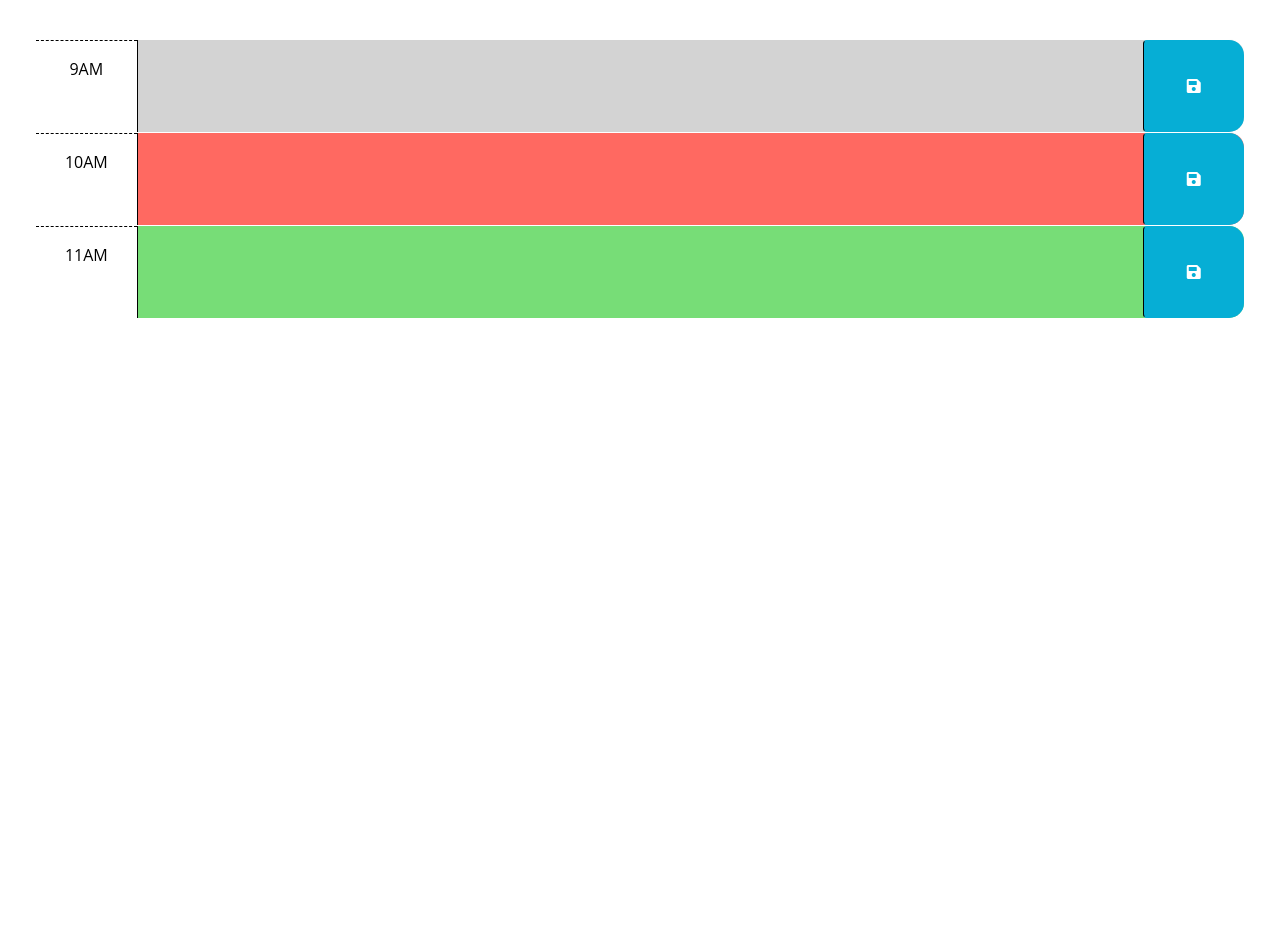
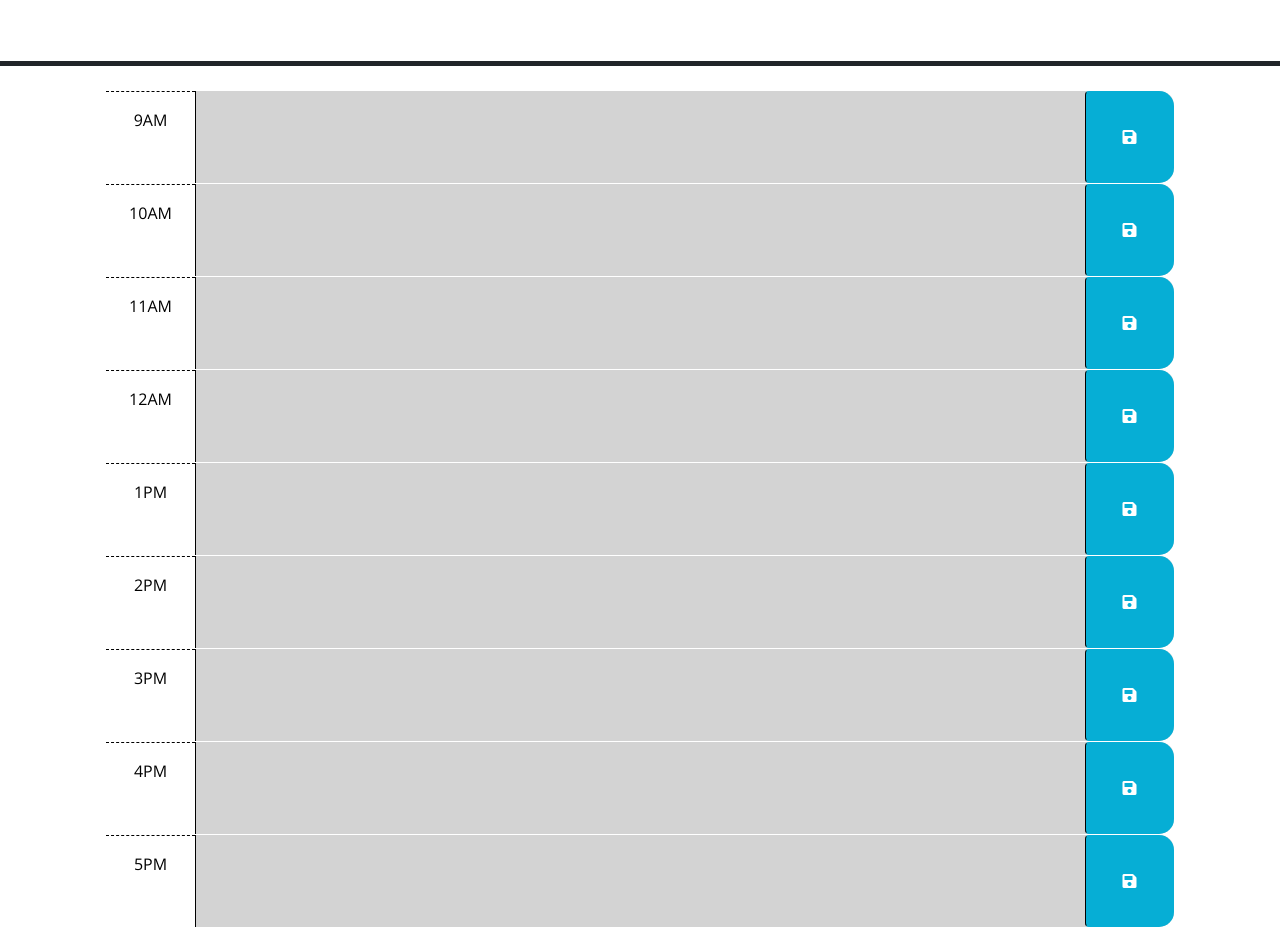
Before and after one commit to ColinSprows/work-day-scheduler, a plain HTML site: page index.html in a window 1280 px wide. Shown: the part 212-1139 px from the top of the page. Before the commit the page ends 800 px from the top, so only its background shows below. Drawn offline with nearby package versions, Linux system fonts and the light colour scheme; files that its build step writes are made by us from their sources.

Commit message:
added javascript

```diff
--- a/assets/scripts/script.js
+++ b/assets/scripts/script.js
@@ -1,7 +1,48 @@
 // Wrap all code that interacts with the DOM in a call to jQuery to ensure that
 // the code isn't run until the browser has finished rendering all the elements
 // in the html.
-$(function () {
+$(document).ready(function () {
+    currentHour = dayjs().hour()
+    console.log(currentHour)
+
+    $('.time-block').each(function() {
+        var blockHour = parseInt(this.id.split("-")[1]);
+        console.log(blockHour)
+        if(blockHour < currentHour) {
+            $(this).addClass("past");
+            $(this).removeClass("future");
+            $(this).removeClass("present");
+        } else if (blockHour === currentHour) {
+            $(this).addClass("present");
+            $(this).removeClass("past");
+            $(this).removeClass("future");
+        } else {
+            $(this).addClass("future");
+            $(this).removeClass("past");
+            $(this).removeClass("present");
+        }
+    })
+
+    $('.saveBtn').on("click", function() {
+        var value = $(this).siblings(".description").val();
+        var selectedHour = $(this).parent().attr("id");
+        localStorage.setItem(selectedHour, value);
+    })
+
+    $("#hour-09 .description").val(localStorage.getItem("hour-09"));
+    $("#hour-10 .description").val(localStorage.getItem("hour-10"));
+    $("#hour-11 .description").val(localStorage.getItem("hou-11"));
+    $("#hour-12 .description").val(localStorage.getItem("hour-12"));
+    $("#hour-13 .description").val(localStorage.getItem("hour-13"));
+    $("#hour-14 .description").val(localStorage.getItem("hour-14"));
+    $("#hour-15 .description").val(localStorage.getItem("hour-15"));
+    $("#hour-16 .description").val(localStorage.getItem("hour-16"));
+    $("#hour-17 .description").val(localStorage.getItem("hour-17"));
+
+    $("#currentDay").text(dayjs().format("MMMM D YYYY, h:mm:ss a"));
+
+
+
     // TODO: Add a listener for click events on the save button. This code should
     // use the id in the containing time-block as a key to save the user input in
     // local storage. HINT: What does `this` reference in the click listener
--- a/index.html
+++ b/index.html
@@ -5,10 +5,8 @@
     <meta name="viewport" content="width=device-width, initial-scale=1.0" />
     <meta http-equiv="X-UA-Compatible" content="ie=edge" />
     <link
+      rel="stylesheet"
       href="https://cdn.jsdelivr.net/npm/bootstrap@5.1.3/dist/css/bootstrap.min.css"
-      rel="stylesheet"
-      integrity="sha384-1BmE4kWBq78iYhFldvKuhfTAU6auU8tT94WrHftjDbrCEXSU1oBoqyl2QvZ6jIW3"
-      crossorigin="anonymous"
     />
     <link
       rel="stylesheet"
@@ -17,20 +15,20 @@
       crossorigin="anonymous"
     />
     <link
-      href="https://fonts.googleapis.com/css2?family=Fira+Sans:wght@400;700&display=swap"
+      href="https://fonts.googleapis.com/css?family=Open+Sans&display=swap"
       rel="stylesheet"
     />
-    <link rel="stylesheet" href="style.css" />
+    <link rel="stylesheet" href="assets/styles/style.css" />
     <title>Work Day Scheduler</title>
   </head>
 
   <body>
-    <header class="p-5 mb-4">
+    <header class="p-5 mb-4 border-5 border-bottom border-dark text-center">
       <h1 class="display-3">Work Day Scheduler</h1>
       <p class="lead">A simple calendar app for scheduling your work day</p>
       <p id="currentDay" class="lead"></p>
     </header>
-    <div class="container-fluid px-5">
+    <div class="container-lg px-5">
       <!-- Use class for "past", "present", and "future" to apply styles to the
         time-block divs accordingly. The javascript will need to do this by
         adding/removing these classes on each div by comparing the hour in the
@@ -42,7 +40,7 @@
         -->
 
       <!-- Example of a past time block. The "past" class adds a gray background color. -->
-      <div id="hour-9" class="row time-block past">
+      <div id="hour-09" class="row time-block">
         <div class="col-2 col-md-1 hour text-center py-3">9AM</div>
         <textarea class="col-8 col-md-10 description" rows="3"> </textarea>
         <button class="btn saveBtn col-2 col-md-1" aria-label="save">
@@ -50,8 +48,8 @@
         </button>
       </div>
 
-      <!-- Example of a present time block. The "present" class adds a red background color. -->
-      <div id="hour-10" class="row time-block present">
+      <!-- Example of a a present time block. The "present" class adds a red background color. -->
+      <div id="hour-10" class="row time-block">
         <div class="col-2 col-md-1 hour text-center py-3">10AM</div>
         <textarea class="col-8 col-md-10 description" rows="3"> </textarea>
         <button class="btn saveBtn col-2 col-md-1" aria-label="save">
@@ -60,20 +58,69 @@
       </div>
 
       <!-- Example of a future time block. The "future" class adds a green background color. -->
-      <div id="hour-11" class="row time-block future">
+      <div id="hour-11" class="row time-block">
         <div class="col-2 col-md-1 hour text-center py-3">11AM</div>
         <textarea class="col-8 col-md-10 description" rows="3"> </textarea>
         <button class="btn saveBtn col-2 col-md-1" aria-label="save">
           <i class="fas fa-save" aria-hidden="true"></i>
         </button>
       </div>
-    </div>
 
-    <script src="https://cdnjs.cloudflare.com/ajax/libs/jquery/3.2.1/jquery.min.js"></script>
-    <script src="https://cdn.jsdelivr.net/npm/dayjs@1.11.3/dayjs.min.js"
-    integrity="sha256-iu/zLUB+QgISXBLCW/mcDi/rnf4m4uEDO0wauy76x7U="
-    crossorigin="anonymous"></script>
+      <div id="hour-12" class="row time-block">
+        <div class="col-2 col-md-1 hour text-center py-3">12AM</div>
+        <textarea class="col-8 col-md-10 description" rows="3"> </textarea>
+        <button class="btn saveBtn col-2 col-md-1" aria-label="save">
+          <i class="fas fa-save" aria-hidden="true"></i>
+        </button>
+      </div>
 
-    <script src="script.js"></script>
+      <div id="hour-13" class="row time-block">
+        <div class="col-2 col-md-1 hour text-center py-3">1PM</div>
+        <textarea class="col-8 col-md-10 description" rows="3"> </textarea>
+        <button class="btn saveBtn col-2 col-md-1" aria-label="save">
+          <i class="fas fa-save" aria-hidden="true"></i>
+        </button>
+      </div>
+
+      <div id="hour-14" class="row time-block">
+        <div class="col-2 col-md-1 hour text-center py-3">2PM</div>
+        <textarea class="col-8 col-md-10 description" rows="3"> </textarea>
+        <button class="btn saveBtn col-2 col-md-1" aria-label="save">
+          <i class="fas fa-save" aria-hidden="true"></i>
+        </button>
+      </div>
+
+      <div id="hour-15" class="row time-block">
+        <div class="col-2 col-md-1 hour text-center py-3">3PM</div>
+        <textarea class="col-8 col-md-10 description" rows="3"> </textarea>
+        <button class="btn saveBtn col-2 col-md-1" aria-label="save">
+          <i class="fas fa-save" aria-hidden="true"></i>
+        </button>
+      </div>
+
+      <div id="hour-16" class="row time-block">
+        <div class="col-2 col-md-1 hour text-center py-3">4PM</div>
+        <textarea class="col-8 col-md-10 description" rows="3"> </textarea>
+        <button class="btn saveBtn col-2 col-md-1" aria-label="save">
+          <i class="fas fa-save" aria-hidden="true"></i>
+        </button>
+      </div>
+
+      <div id="hour-17" class="row time-block">
+        <div class="col-2 col-md-1 hour text-center py-3">5PM</div>
+        <textarea class="col-8 col-md-10 description" rows="3"> </textarea>
+        <button class="btn saveBtn col-2 col-md-1" aria-label="save">
+          <i class="fas fa-save" aria-hidden="true"></i>
+        </button>
+      </div>
+
+    <script src="https://code.jquery.com/jquery-3.4.1.min.js"></script>
+    <script
+      src="https://cdn.jsdelivr.net/npm/dayjs@1.11.3/dayjs.min.js"
+      integrity="sha256-iu/zLUB+QgISXBLCW/mcDi/rnf4m4uEDO0wauy76x7U="
+      crossorigin="anonymous"
+    ></script>
+
+    <script src="assets/scripts/script.js"></script>
   </body>
 </html>
```
Also changed, not shown: assets/styles/style.css (line endings or trailing spaces), 1 other file.
